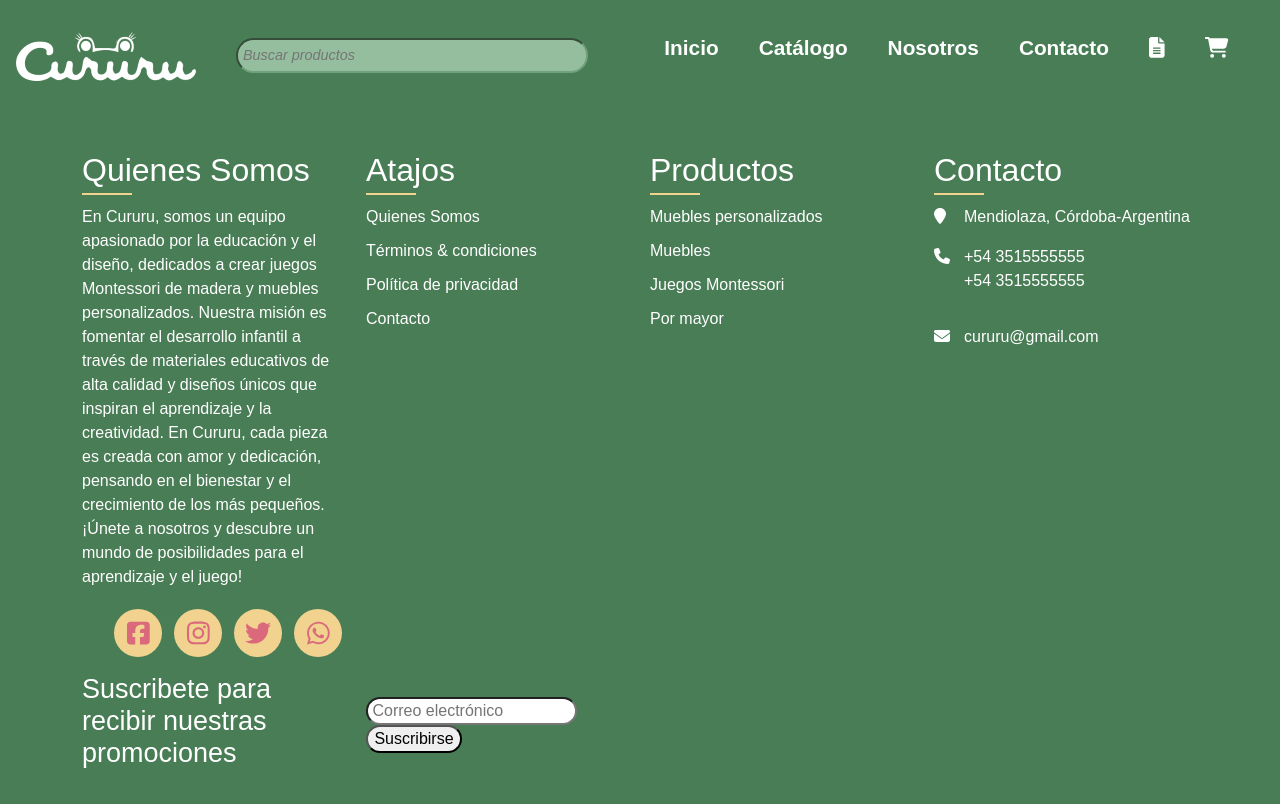
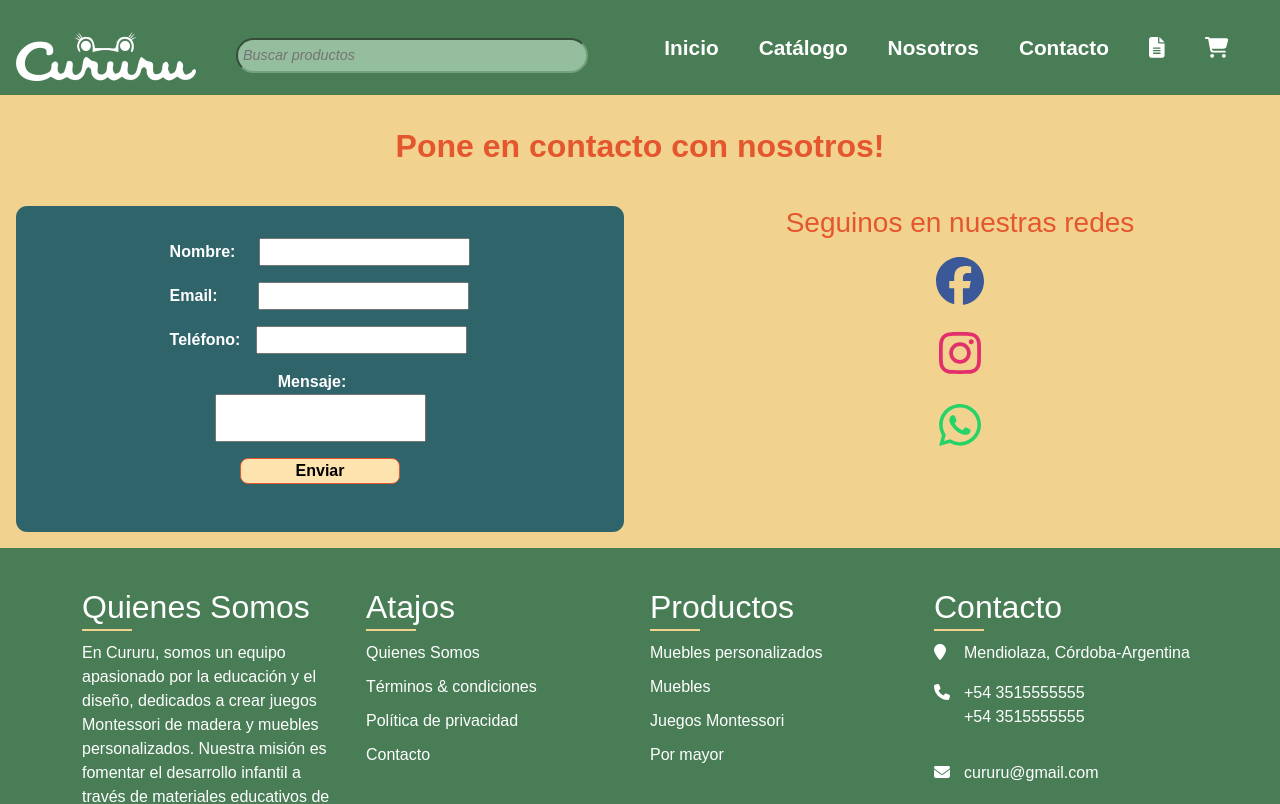
Before and after one commit to agussenes/UTNReatJS, a React (Create React App) app: page /Contacto in a window 1280 px wide. Shown: the top 804 px of the page. Built offline with nearby package versions, Linux system fonts and the light colour scheme.

Commit message:
contacto listo

```diff
--- a/src/componets/App.js
+++ b/src/componets/App.js
@@ -5,6 +5,7 @@ import ListaProductos from './Navbar/ListaProductos.jsx';
 import BodyMain from './BodyMain.jsx'
 import Footer from "./Footer/Footer.jsx";
 import Catalogo from "./Catalogo/Catalogo.jsx";
+import Contacto from './Contacto.jsx'
 import FormularioCrearProducto from "./FormularioCrearProducto.jsx"
 import {BrowserRouter, Routes, Route} from 'react-router-dom';
 import '../componets/Styleh.css'
@@ -44,6 +45,7 @@ const App = () => {
       <Routes>
         <Route path="/" element={<BodyMain/>} />
         <Route path="/Catalogo" element={<Catalogo />} />
+        <Route path="/Contacto" element={<Contacto />} />
         <Route path="/Formulario-Crear-Producto" element={<FormularioCrearProducto />} />
       </Routes>
       <Footer/>
--- /dev/null
+++ b/src/componets/Contacto.css
@@ -0,0 +1,62 @@
+
+
+.ContainerGenContacto{
+    background-color: #F1D28F;
+    margin-top: -1rem;
+}
+
+.formYubi{
+    display: grid;
+    grid-template-columns: 1fr 1fr;
+}
+
+.cabecera{
+    text-align: center;
+    padding-top: 2rem;
+    padding-bottom: 1rem;
+}
+
+.cabecera h2{
+    font-weight: 700;
+    color: #E4572E;
+}
+
+.ubicacion{
+    padding: 1rem;
+}
+
+.ubicacion h3{
+    text-align: center;
+    font-weight: 500;
+    color: #E4572E;
+}
+
+.redesSociales{
+    display: flex;
+    flex-direction: column;
+    justify-content: center;
+    align-items: center;
+    font-size: 3rem;
+}
+
+.redesSociales div:hover{
+    font-size: 3.5rem;
+    transition: 0.5s;
+    cursor: pointer;
+    width: ;
+}
+
+
+@media screen and (max-width: 767px){
+    .formYubi{
+        grid-template-columns: 1fr;
+    }
+
+}
+
+@media screen and (max-width: 991px){
+    .formYubi{
+        grid-template-columns: 1fr;
+    }
+
+}
--- a/src/componets/Contacto.jsx
+++ b/src/componets/Contacto.jsx
@@ -0,0 +1,40 @@
+import './Contacto.css';
+import Formulario from './reutilizables/Formulario.jsx';
+import { FontAwesomeIcon } from '@fortawesome/react-fontawesome';
+import { faFacebook, faInstagram, faWhatsapp } from '@fortawesome/free-brands-svg-icons';
+import { Link } from 'react-router-dom';
+
+
+const Contacto = () => {
+
+    return (
+        <div className='ContainerGenContacto'>
+            <div className='cabecera'>
+                <h2>Pone en contacto con nosotros!</h2>
+            </div>
+            <div className='formYubi'>
+                <div className='formulario'>
+                    <Formulario />
+                </div>
+                <div className='ubicacion'>
+                    <h3>Seguinos en nuestras redes</h3>
+                    <div className='redesSociales'>
+                        <div className='facebook'>
+                            <Link to="/"><FontAwesomeIcon icon={faFacebook} color="#3b5998" /></Link>
+
+                        </div>
+                        <div className='instagram'>
+                            <Link to="/"><FontAwesomeIcon icon={faInstagram} color="#E1306C" /></Link>
+                        </div>
+                        <div className='whatsapp'>
+                            <Link to="/"><FontAwesomeIcon icon={faWhatsapp} color="#25D366" /></Link>
+                        </div>
+
+                    </div>
+                </div>
+            </div>
+        </div>
+    );
+}
+
+export default Contacto;
--- a/src/componets/Navbar/NavBar.jsx
+++ b/src/componets/Navbar/NavBar.jsx
@@ -68,7 +68,7 @@ const NavBar = ({ onBuscar }) => {
             </Link>
           </li>
           <li>
-            <Link to="/">
+            <Link to="/Contacto">
               Contacto
             </Link>
           </li>
--- a/src/componets/Styleh.css
+++ b/src/componets/Styleh.css
@@ -63,7 +63,10 @@ section1 {
 .containerBio h2 {
     text-align: center;
     padding: 20px;
-    font-weight: bold;
+    font-weight: 700;
+    color: #E4572E;
+    font-size: 36px;
+
 }
 
 .containerBio ul {
--- /dev/null
+++ b/src/componets/reutilizables/Formulario.jsx
@@ -0,0 +1,93 @@
+import './formularioCSS.css'
+import { useState } from 'react';
+
+const Formulario = () => {
+  const [formInfo, setFormInfo] = useState({
+    nombre: '',
+    email: '',
+    telefono: '',
+    mensaje: ''
+  });
+
+  const [enviado, setEnviado] = useState(false);
+
+  const handleCambios = (e) => {
+    setFormInfo({
+      ...formInfo,
+      [e.target.name]: e.target.value
+    });
+  };
+
+  const handleEnviar = (e) => {
+    e.preventDefault();
+    console.log('Datos enviados:', formInfo);
+
+    setEnviado(true);
+
+    setFormInfo({
+      nombre: '',
+      email: '',
+      telefono: '',
+      mensaje: ''
+    });
+  };
+
+  return (
+    <div className='contenedorGeneralFormulario'>
+      {!enviado ? (
+        <form onSubmit={handleEnviar}>
+          <div>
+            <label htmlFor="nombre" className='boxNombre'>Nombre:</label>
+            <input
+              type="text"
+              id="nombre"
+              name="nombre"
+              value={formInfo.nombre}
+              onChange={handleCambios}
+            />
+          </div>
+          <div>
+            <label htmlFor="email" className='marginEmail'>Email:</label>
+            <input
+              type="email"
+              id="email"
+              name="email"
+              value={formInfo.email}
+              onChange={handleCambios}
+            />
+          </div>
+          <div>
+            <label htmlFor="telefono">Teléfono:</label>
+            <input
+              type="tel"
+              id="telefono"
+              name="telefono"
+              value={formInfo.telefono}
+              onChange={handleCambios}
+            />
+          </div>
+          <div className='boxMensaje'>
+            <label htmlFor="mensaje">Mensaje:</label>
+            <input
+              type="text"
+              id="mensaje"
+              name="mensaje"
+              value={formInfo.mensaje}
+              onChange={handleCambios}
+            />
+          </div>
+          <div className='botonEnviar'>
+            <button type="submit">Enviar</button>
+          </div>
+        </form>
+      ) : (
+        <div className='mensajeEnviado'>
+          <h3>¡Gracias por tu mensaje!</h3>
+          <p>Nos pondremos en contacto contigo pronto.</p>
+        </div>
+      )}
+    </div>
+  );
+};
+
+export default Formulario;
--- /dev/null
+++ b/src/componets/reutilizables/formularioCSS.css
@@ -0,0 +1,73 @@
+
+
+.contenedorGeneralFormulario {
+    padding-right: 2rem;
+    padding-left: 2rem;
+    padding-top: 2rem;
+    padding-bottom: 2rem;
+    display: flex;
+    justify-content: center;
+    align-items: center;
+    background-color: #30646B;
+    margin: 1rem;
+    border-radius: 0.7rem;
+}
+
+.contenedorGeneralFormulario form{
+    display: grid
+}
+
+.contenedorGeneralFormulario form div{
+    margin-bottom: 1rem;
+}
+
+.contenedorGeneralFormulario form div label{
+    font-weight: 700;
+    margin-right: 1rem;
+    color: #fff;
+}
+
+.contenedorGeneralFormulario button{
+    width: 10rem;
+}
+
+.boxMensaje{
+    display: flex;
+    flex-direction: column;
+    justify-content: center;
+    align-items: center;
+}
+
+.boxMensaje input{
+    height: 3rem;
+}
+
+.marginEmail{
+    margin-right: 2.5rem !important;
+}
+
+.boxNombre{
+    margin-right: 1.5rem !important;
+}
+
+.botonEnviar{
+    display: flex;
+    justify-content: center;
+    align-items: center;
+}
+
+.botonEnviar button{
+    border-radius: 0.5rem;
+    border: 1px solid #E4572E;
+    background-color: #FDE4AF;
+    font-weight: 700;
+}
+
+.botonEnviar button:hover{
+    background-color: #F1D28F;
+    font-weight: 900;
+}
+
+.mensajeEnviado{
+    color: #fff;
+}
```
